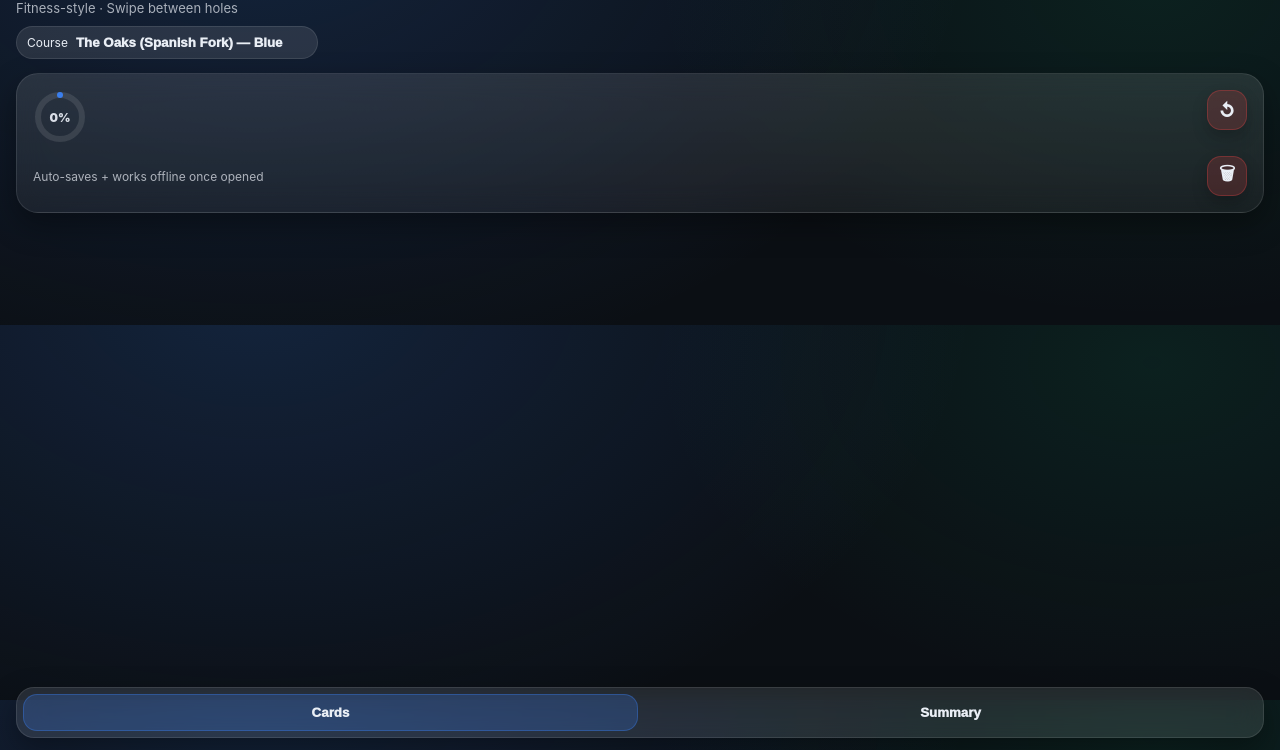
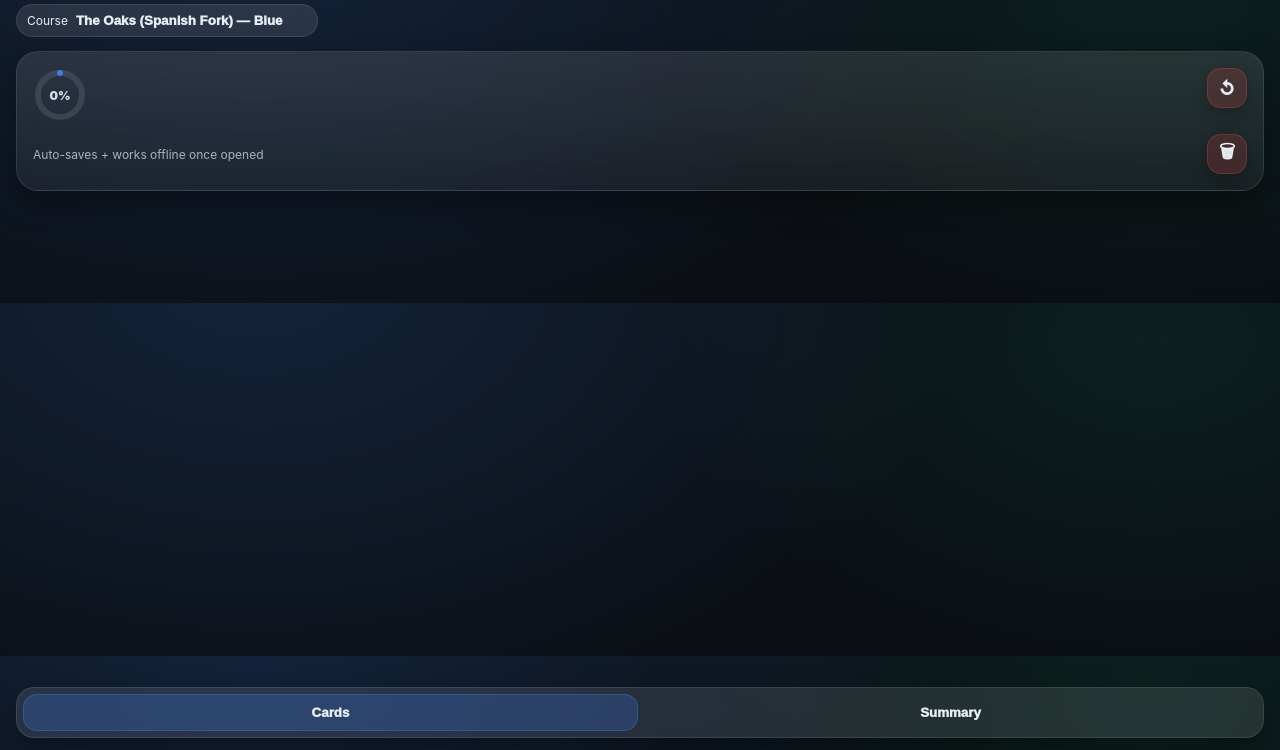
Before and after one commit to jeffjtaylor/oaks-scorecard, a plain HTML site: page index.html in a window 1280 px wide. Shown: the part 50-800 px from the top of the page. Drawn offline with Linux system fonts and the light colour scheme.

Commit message:
Update index.html

```diff
--- a/index.html
+++ b/index.html
@@ -500,7 +500,6 @@
  <header>
   <div>
     <h1>Scorecard</h1>
-    <div class="sub">Fitness-style · Swipe between holes</div>
 
     <div class="row" style="margin-top:10px;">
       <label class="pill" for="courseSelect" style="display:flex; gap:8px; align-items:center;">
```
